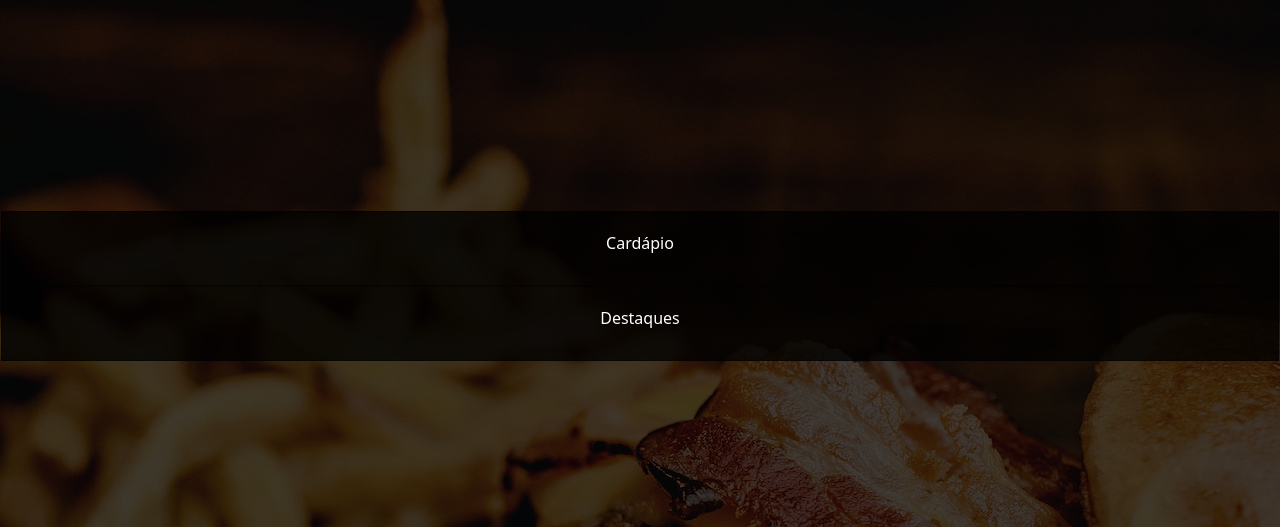
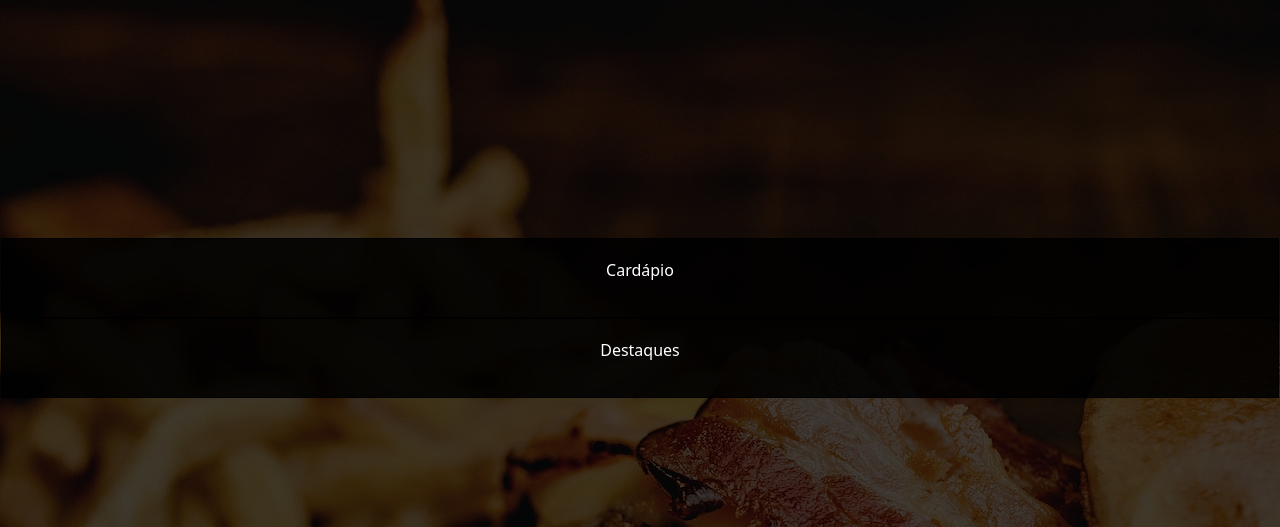
Before and after one commit to Vini-sys/projeto-hambuguer, a plain HTML site: page index.html in a window 1280 px wide. Shown: the part 380-907 px from the top of the page. Drawn offline with Linux system fonts and the light colour scheme.

Commit message:
mudanças de pastas

```diff
--- a/estilos/style.css
+++ b/estilos/style.css
@@ -129,29 +129,25 @@ main > div > a {
     display: block;
     margin: auto;
     padding: 10px;
-    border: 1px solid rgba(0, 0, 0, 0.411);
-    background-color: rgba(0, 0, 0, 0.774) ;
 
+    background-color: rgba(0, 0, 0, 0.87) ;
+    border: 1px solid black;
     text-align: center;
     text-decoration: none;
     color: white;
-    height: 75px;
+    height: 80px;
 
 }
 
+#cardapio{
+    margin-top: 27px;
+}
 main > div > a :hover{
     background-color: rgb(168, 4, 4);
     color: white;
     display: block;
 
-    padding: 10px;
-    border: 1px solid rgba(0, 0, 0, 0.411);
 
-
-    text-align: center;
-    text-decoration: none;
-    color: white;
-    height: 80px;
 
 
 }
--- a/paginas/principal/index.html
+++ b/index.html
@@ -5,7 +5,7 @@
     <meta http-equiv="X-UA-Compatible" content="IE=edge">
     <meta name="viewport" content="width=device-width, initial-scale=1.0">
     <title>Hamburgueria</title>
-    <link rel="stylesheet" href="../../estilos/style.css">
+    <link rel="stylesheet" href="estilos/style.css">
     <link href="https://fonts.googleapis.com/icon?family=Material+Icons"
       rel="stylesheet">
 </head>
@@ -18,7 +18,7 @@
             <ul>
                 <li><a href="index.html">Inicio</a></li>
 
-                <li><a href="../menu/index.html">Menu</a></li>
+                <li><a href="paginas/menu/index.html">Menu</a></li>
 
                 <li><a href="https://api.whatsapp.com/send/?phone=5588992586605&text&type=phone_number&app_absent=0" target="_blank">Contatos</a></li>
             </ul>
@@ -34,8 +34,8 @@
                 </p>
                 <p>Veja as opções abaixo!</p>
             </section>
-            <a id="cardapio" href="../menu/index.html"><p>Cardápio</p></a>
-            <a id="destaques" href="../destaques/index.html"><p>Destaques</p> </a>
+            <a id="cardapio" href="paginas/menu/index.html"><p>Cardápio</p></a>
+            <a id="destaques" href="paginas/destaques/index.html"><p>Destaques</p> </a>
 
         </div>
     </main>
```
Also changed, not shown: paginas/destaques/index.html (+1 -1 lines), paginas/menu/index.html (+1 -1 lines).
